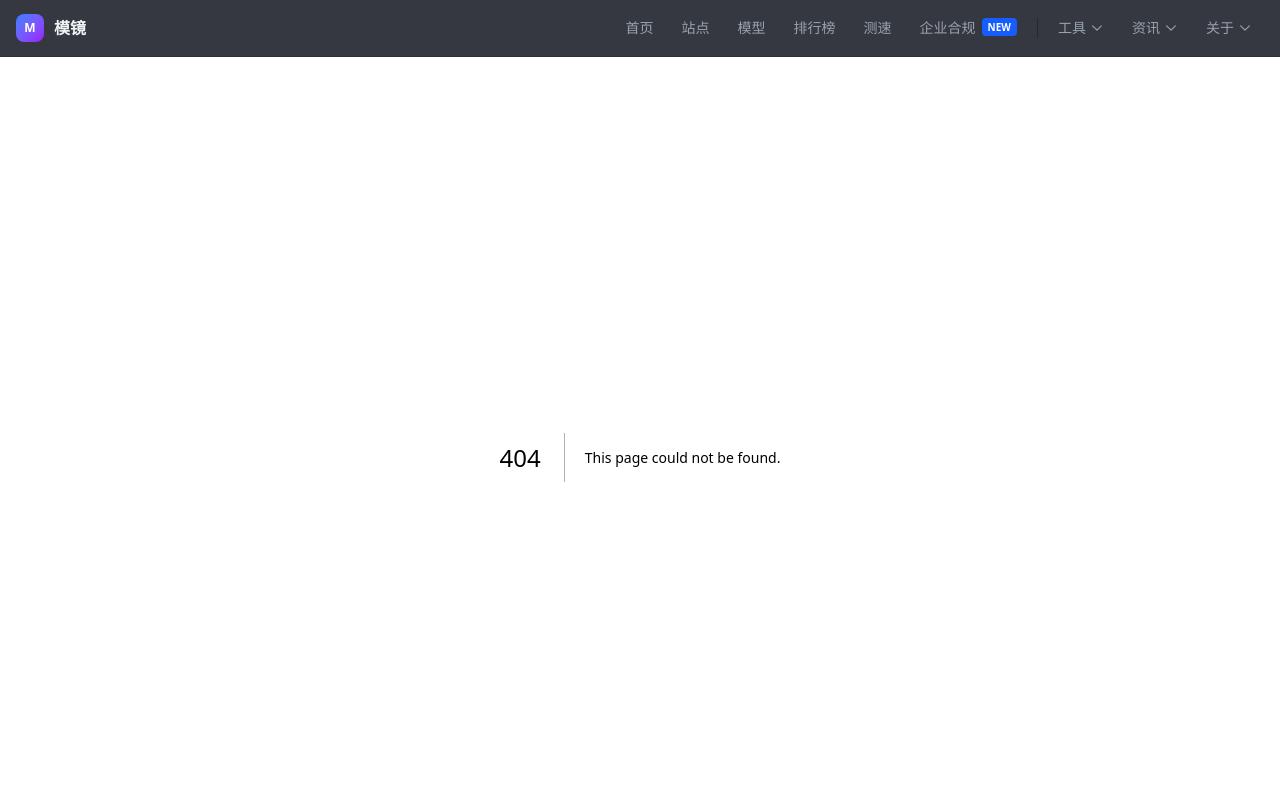
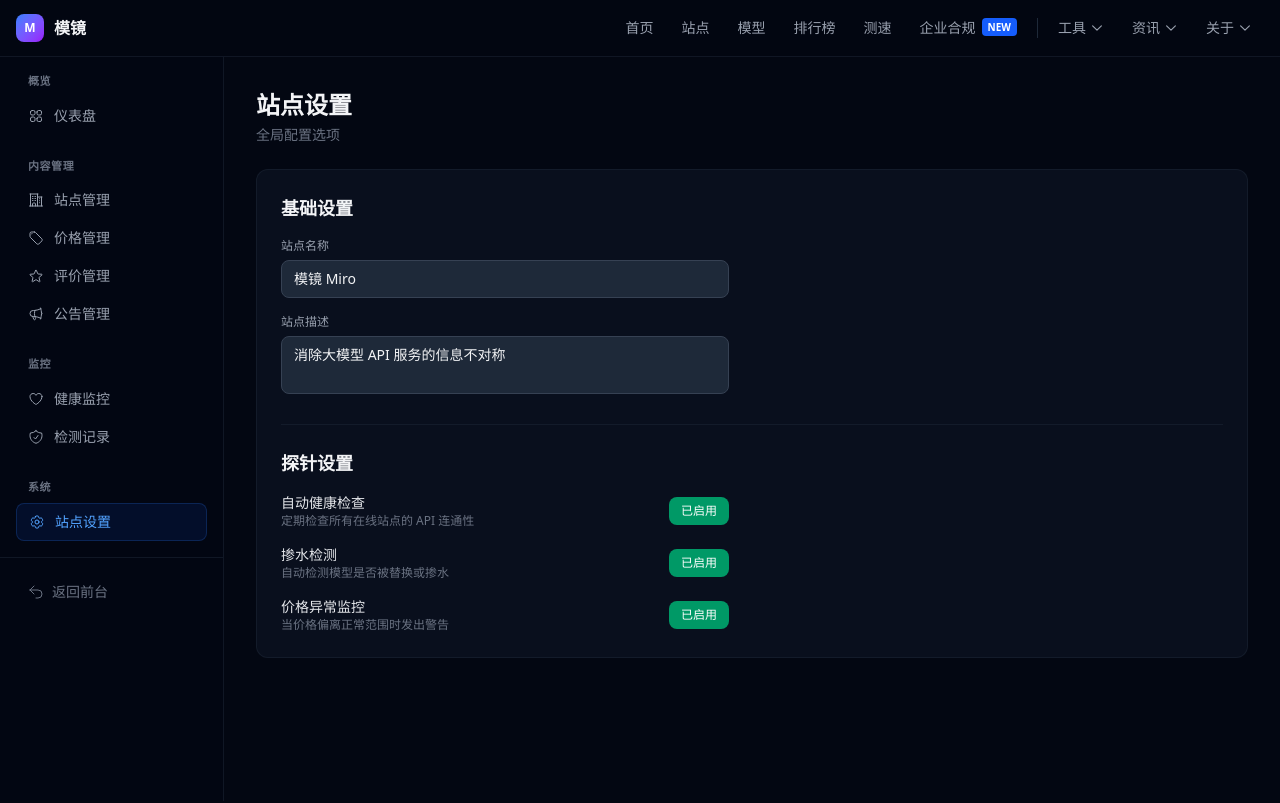
Before and after one commit to xiaoyuyu6420/modjing, a Next.js app: page /admin/settings in a window 1280 px wide. Before the commit this address had no page. Shown: the top 803 px of the page. Built offline with nearby package versions, Linux system fonts and the light colour scheme.

Commit message:
feat(admin): page、route

```diff
--- /dev/null
+++ b/src/app/admin/settings/page.tsx
@@ -0,0 +1,66 @@
+export default function AdminSettings() {
+  return (
+    <div className='p-8 space-y-6'>
+      <div>
+        <h1 className='text-2xl font-bold text-gray-100'>站点设置</h1>
+        <p className='text-sm text-gray-500 mt-1'>全局配置选项</p>
+      </div>
+
+      <div className='bg-gray-900/50 border border-gray-800/50 rounded-xl p-6 space-y-6'>
+        <div>
+          <h2 className='text-lg font-semibold text-gray-100 mb-4'>基础设置</h2>
+          <div className='space-y-4'>
+            <div>
+              <label className='block text-xs text-gray-400 mb-1.5'>站点名称</label>
+              <input
+                defaultValue='模镜 Miro'
+                className='w-full max-w-md px-3 py-2 bg-gray-800 border border-gray-700 rounded-lg text-sm text-gray-100 focus:outline-none focus:ring-2 focus:ring-blue-500/50'
+              />
+            </div>
+            <div>
+              <label className='block text-xs text-gray-400 mb-1.5'>站点描述</label>
+              <textarea
+                defaultValue='消除大模型 API 服务的信息不对称'
+                rows={2}
+                className='w-full max-w-md px-3 py-2 bg-gray-800 border border-gray-700 rounded-lg text-sm text-gray-100 focus:outline-none focus:ring-2 focus:ring-blue-500/50 resize-none'
+              />
+            </div>
+          </div>
+        </div>
+
+        <div className='border-t border-gray-800/50 pt-6'>
+          <h2 className='text-lg font-semibold text-gray-100 mb-4'>探针设置</h2>
+          <div className='space-y-4'>
+            <div className='flex items-center justify-between max-w-md'>
+              <div>
+                <div className='text-sm text-gray-200'>自动健康检查</div>
+                <div className='text-xs text-gray-500'>定期检查所有在线站点的 API 连通性</div>
+              </div>
+              <button className='px-3 py-1.5 text-xs bg-emerald-600 hover:bg-emerald-500 text-white rounded-lg transition-colors'>
+                已启用
+              </button>
+            </div>
+            <div className='flex items-center justify-between max-w-md'>
+              <div>
+                <div className='text-sm text-gray-200'>掺水检测</div>
+                <div className='text-xs text-gray-500'>自动检测模型是否被替换或掺水</div>
+              </div>
+              <button className='px-3 py-1.5 text-xs bg-emerald-600 hover:bg-emerald-500 text-white rounded-lg transition-colors'>
+                已启用
+              </button>
+            </div>
+            <div className='flex items-center justify-between max-w-md'>
+              <div>
+                <div className='text-sm text-gray-200'>价格异常监控</div>
+                <div className='text-xs text-gray-500'>当价格偏离正常范围时发出警告</div>
+              </div>
+              <button className='px-3 py-1.5 text-xs bg-emerald-600 hover:bg-emerald-500 text-white rounded-lg transition-colors'>
+                已启用
+              </button>
+            </div>
+          </div>
+        </div>
+      </div>
+    </div>
+  )
+}
--- /dev/null
+++ b/src/app/api/admin/notices/[noticeId]/route.ts
@@ -0,0 +1,11 @@
+import { prisma } from '@/lib/prisma'
+import { NextRequest, NextResponse } from 'next/server'
+
+export async function DELETE(
+  _request: NextRequest,
+  { params }: { params: Promise<{ noticeId: string }> }
+) {
+  const { noticeId } = await params
+  await prisma.relayNotice.delete({ where: { id: parseInt(noticeId) } })
+  return NextResponse.json({ ok: true })
+}
```
